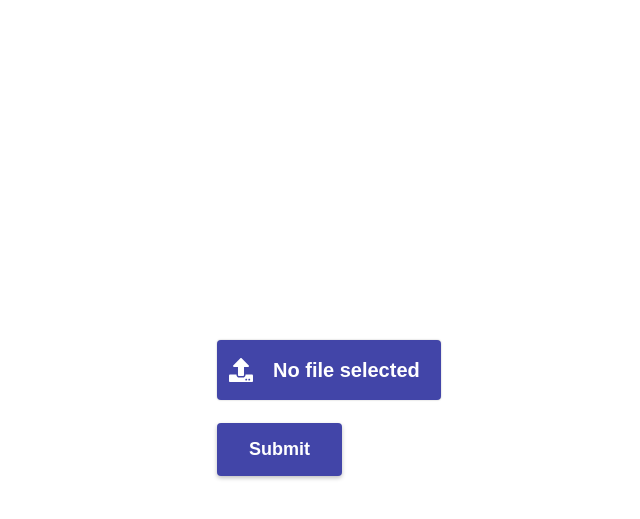
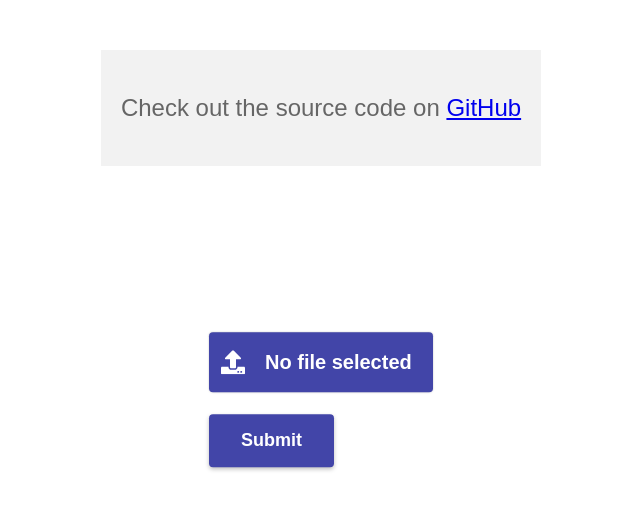
Before and after one commit to GaniyevUz/metasploit-sms-call-dump-viewer, a Django app: page / in a window 1280 px wide. Shown: the top 519 px of the page, without its empty margins (319-959 px from the left). Run offline with Django 4.2, Linux system fonts and the light colour scheme.

Commit message:
deployed to vercel

```diff
--- a/templates/index.html
+++ b/templates/index.html
@@ -10,6 +10,7 @@
             align-items: center;
             justify-content: center;
             min-height: 200px;
+            flex-direction: column;
         }
 
         .alert {
@@ -27,6 +28,7 @@
         }
 
         .spacer {
+            flex: 1;
             position: fixed;
             top: 50%;
             left: 50%;
@@ -96,11 +98,19 @@
 
         }
 
+        footer {
+            position: absolute;
+            background-color: #f2f2f2;
+            padding: 20px;
+            text-align: center;
+            color: #666;
+            font-size: 24px;
+        }
 
     </style>
 </head>
-<body class="spacer">
-
+<body>
+<div class="spacer">
     <form method="post" action="{% url 'sms-view' %}" enctype="multipart/form-data">
         {% csrf_token %}
         <div class="container">
@@ -137,6 +147,12 @@
             <button type="submit" class="cool-button">Submit</button>
         </div>
     </form>
+</div>
+<footer>
+    <p>Check out the source code on <a href="https://github.com/GaniyevUz/metasploit-sms-call-dump-viewer">GitHub</a>
+    </p>
+</footer>
+
 <script>
     function handleFileInputChange() {
         const fileInput = document.getElementById('file-input');
```
Lines whose indentation alone changed are shown as unchanged.
